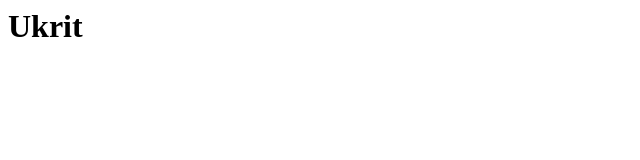
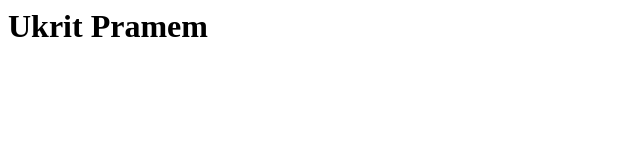
Before and after one commit to zim-ai/test_project, a plain HTML site: page index.html in a window 1280 px wide. Shown: the whole page, without its empty margins (0-640 px from the left). Drawn offline with Linux system fonts and the light colour scheme.

Commit message:
Update index.html

```diff
--- a/index.html
+++ b/index.html
@@ -3,6 +3,6 @@
         <title>Home</title>
     </head>
     <body>
-      <h1>Ukrit</h1>
+      <h1>Ukrit Pramem</h1>
     </body>
 </html>
```
